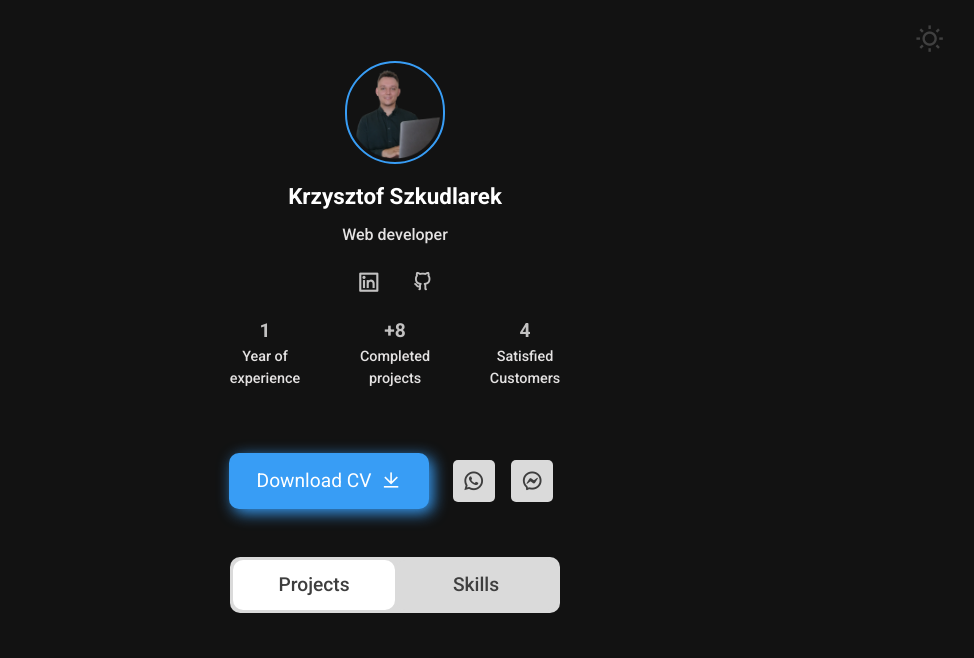
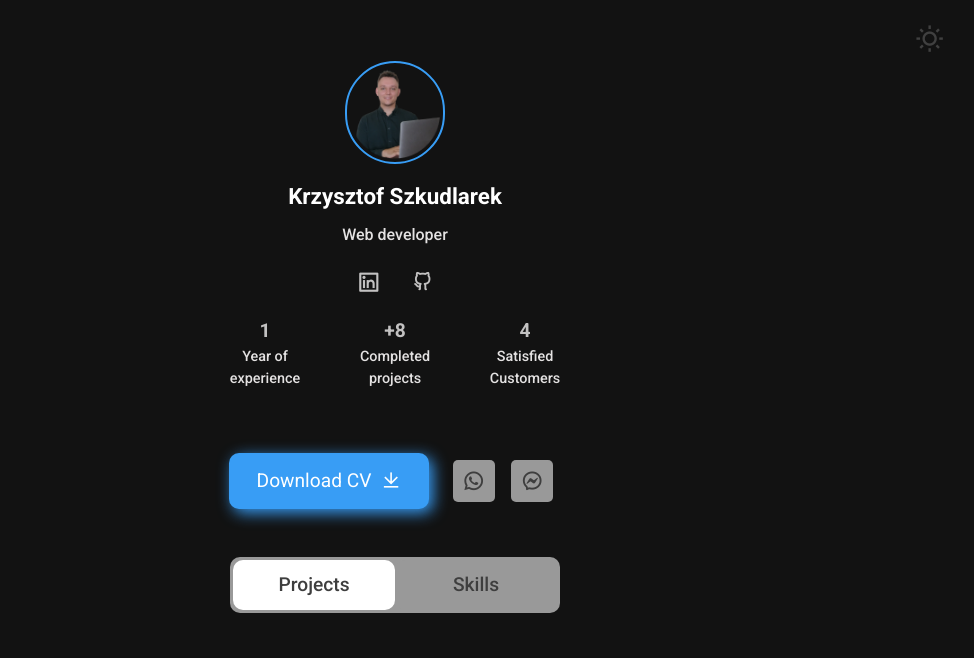
Before and after one commit to krzszk96/MINIportfolio, a website: page src/index.html in a window 1280 px wide. Both pictures are taken after a click on the button "Dark mode". Shown: the top 658 px of the page, without its empty margins (245-1219 px from the left). Drawn offline with nearby package versions, Linux system fonts and the light colour scheme; files that its build step writes are made by us from their sources.

Commit message:
small rwd fixes

```diff
--- a/package.json
+++ b/package.json
@@ -32,6 +32,7 @@
     "gulp-uglify": "^3.0.2"
   },
   "dependencies": {
+    "popper.js": "^1.16.1",
     "remixicon": "^2.5.0"
   }
 }
--- a/src/index.html
+++ b/src/index.html
@@ -23,6 +23,7 @@
         <button class="theme-btn dark" onclick="setTheme('dark')" title="Dark mode">
           <i class="ri-moon-line"></i>
         </button>
+      </div>
     </div>
 
   </div>
@@ -58,10 +59,12 @@
 
     <div class="action-wrap">
       <div class="action-top">
+        <a href=".\img\krzysztof_szkudlarek_CV.pdf" download>
           <button class="download-cv-btn">
             Download CV
             <i class="ri-download-line"></i>
           </button>
+        </a>
         <a href="https://wa.me/+48513253495"><i class="ri-whatsapp-line"></i></a>
         <a href="https://m.me/krzysiek.szkudlarek.5"><i class="ri-messenger-line"></i></a>
       </div>
@@ -139,21 +142,21 @@
               <i class="ri-checkbox-circle-line"></i>
               <div>
                 <div class="skill-name">HTML</div>
-                  <div class="skill-level">Advanced</div>
+                <div class="skill-level">Good</div>
               </div>
             </div>
             <div class="skill col-6">
               <i class="ri-checkbox-circle-line"></i>
               <div>
                 <div class="skill-name">CSS</div>
-                  <div class="skill-level">Advanced</div>
+                <div class="skill-level">Good</div>
               </div>
             </div>
             <div class="skill col-6">
               <i class="ri-checkbox-circle-line"></i>
               <div>
                 <div class="skill-name">SASS</div>
-                  <div class="skill-level">Advanced</div>
+                <div class="skill-level">Good</div>
               </div>
             </div>
             <div class="skill col-6">
@@ -216,7 +219,7 @@
               <i class="ri-checkbox-circle-line"></i>
               <div>
                 <div class="skill-name">Figma</div>
-                  <div class="skill-level">Intermediate</div>
+                <div class="skill-level">Good</div>
               </div>
             </div>
             <div class="skill col-6">
@@ -235,6 +238,7 @@
     </div>
   </div>
   <script src="js/all.js"></script>
+
 </body>
 
 </html>
--- a/src/sass/_buttons.scss
+++ b/src/sass/_buttons.scss
@@ -20,29 +20,26 @@
     opacity: 0.8;
     top: -10px;
   }
+
+  @include media-breakpoint-down(sm) {
+    width: 180px;
+  }
 }
 
-.projects-btn{
+.projects-btn, .skills-btn{
   width: 162px;
   height: 50px;
-  background-color: $secondary-grey-bright;
+  background-color: var(--secondary-bright);
   color: $secondary-grey;
   font-family: 'Roboto', sans-serif;
   border: none;
   border-radius: 10px;
   font-size: 1.2rem;
   font-weight: 500;
-}
-.skills-btn{
-  width: 162px;
-  height: 50px;
-  background-color: $secondary-grey-bright;
-  color: $secondary-grey;
-  font-family: 'Roboto', sans-serif;
-  border: none;
-  border-radius: 10px;
-  font-size: 1.2rem;
-  font-weight: 500;
+
+  @include media-breakpoint-down(sm) {
+    width: 152px;
+  }
 }
 .active{
   background-color: $additional-color;
--- a/src/sass/_colors.scss
+++ b/src/sass/_colors.scss
@@ -13,6 +13,7 @@ $secondary-grey-bright: #DADADA;
   --secondary-black: #242424;
   --secondary-grey: #3E3E3E;
   --secondary-light: #6A6A6A;
+  --secondary-bright: #DADADA;
 }
 
 :root.dark {
@@ -20,6 +21,7 @@ $secondary-grey-bright: #DADADA;
   --secondary-black: #fff;
   --secondary-grey: #c2c1c1;
   --secondary-light: #e4e2e2;
+  --secondary-bright: #999999;
 }
 
 body {
--- a/src/sass/_icons.scss
+++ b/src/sass/_icons.scss
@@ -45,7 +45,7 @@
 }
 .ri-whatsapp-line,.ri-messenger-line{
   color: $secondary-grey;
-  background-color: $secondary-grey-bright;
+  background-color: var(--secondary-bright);
   padding: 10px;
   font-size: 1.4rem;
   margin: 0 0.5rem;
--- a/src/sass/_layout.scss
+++ b/src/sass/_layout.scss
@@ -90,7 +90,7 @@
   justify-content: center;
   align-items: center;
   height: 56px;
-  background-color: $secondary-grey-bright;
+  background-color: var(--secondary-bright);
   border-radius: 10px;
   padding: 3px;
   margin-bottom: 3rem;
@@ -110,6 +110,11 @@
   object-fit: cover;
   border-radius: 25px;
   box-shadow: 4px 4px 8px rgba(0, 0, 0, 0.25);
+
+  @include media-breakpoint-down(sm) {
+    max-width: 300px;
+    min-width: 300px;
+   }
 }
 .overlay-blue{
   display: flex;
@@ -131,6 +136,10 @@
   transform: translateX(-50%);
 
   &:hover{opacity: 1;}
+
+  @include media-breakpoint-down(sm) {
+    max-width: 300px;
+   }
 }
 .overlay-company{
   font-family: 'Roboto', sans-serif;
```
Also changed, not shown: docs/index.html (+17 -7 lines), docs/css/style.css, 2 other files. Lines whose indentation alone changed are shown as unchanged.
